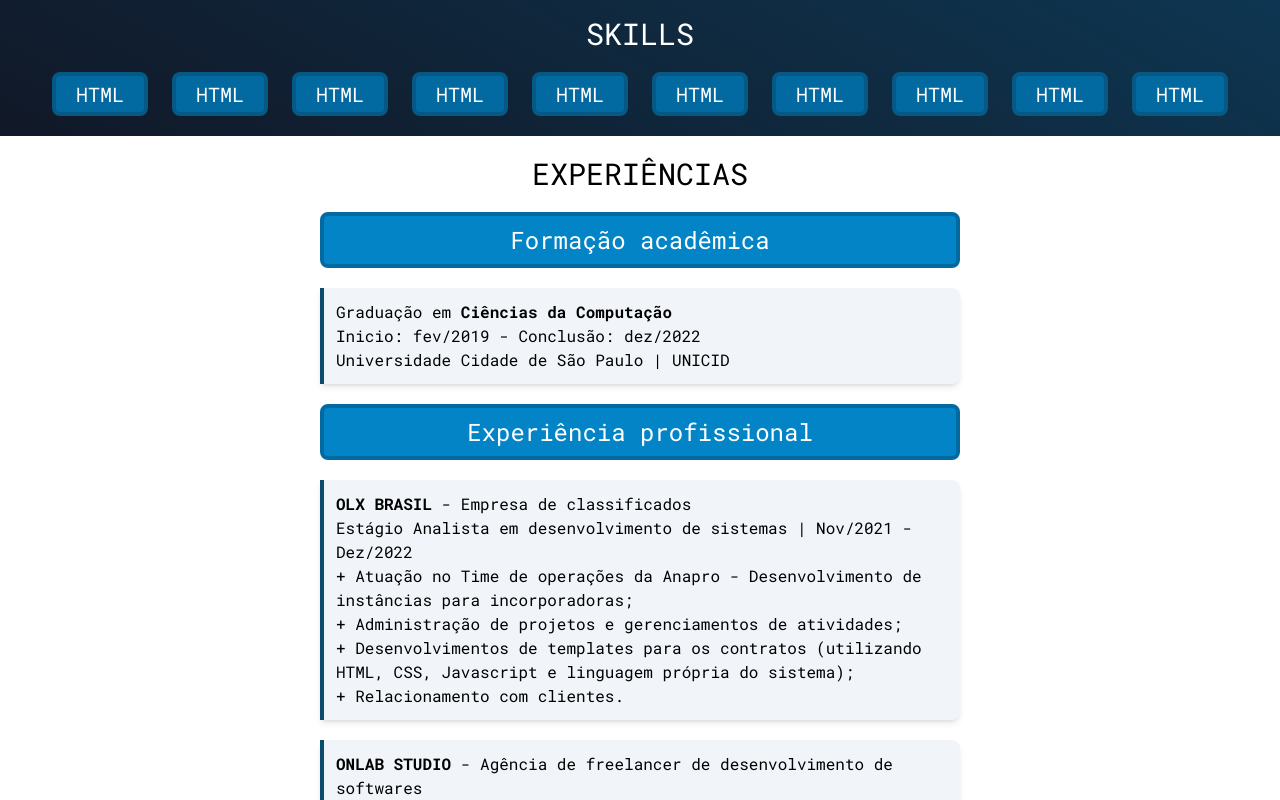
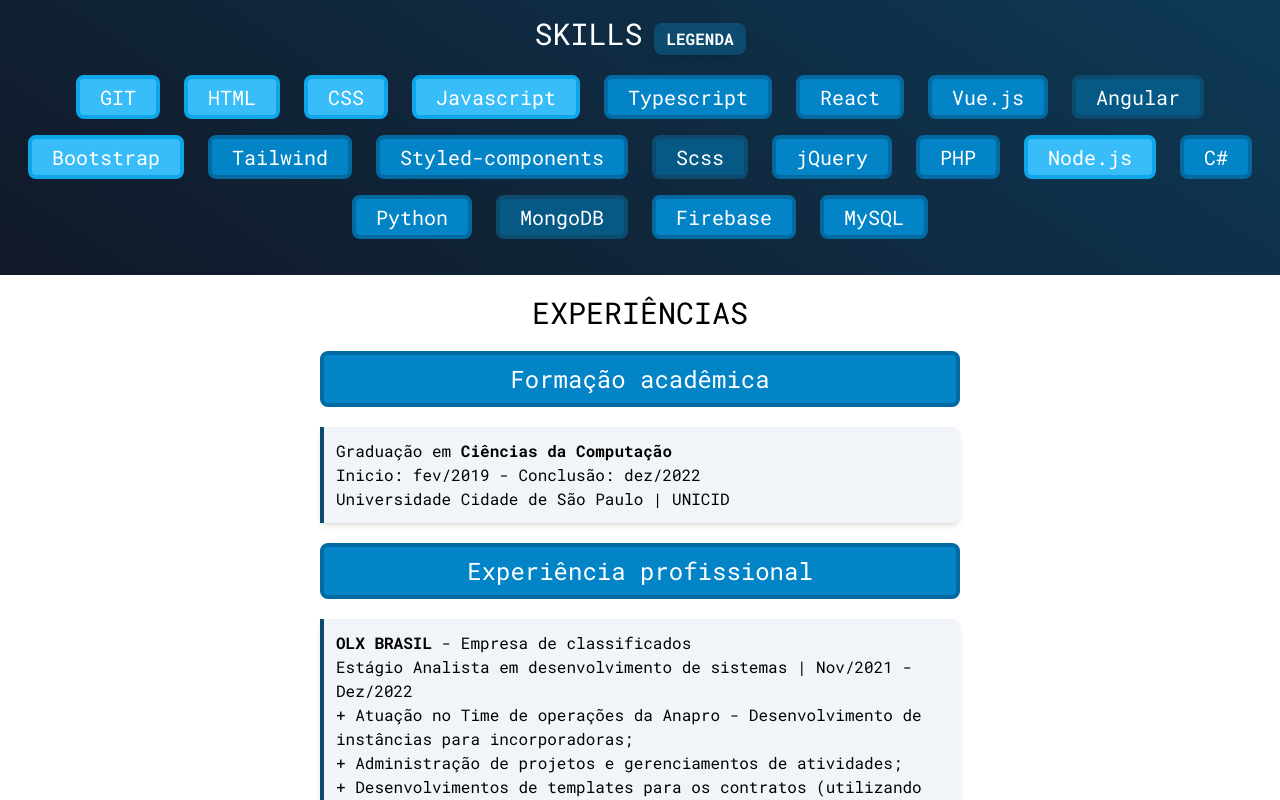
Before and after one commit to KaiqueBM/Kaique-Portfolio, a React (Vite) app: page / in a window 1280 px wide. Shown: the part 1400-2200 px from the top of the page. Built offline with nearby package versions, Linux system fonts and the light colour scheme.

Commit message:
Melhorias na aplicação

```diff
--- a/package.json
+++ b/package.json
@@ -17,11 +17,13 @@
     "react-dom": "^18.2.0",
     "react-icons": "^4.7.1",
     "react-reveal": "^1.2.2",
-    "react-router-dom": "^6.8.1"
+    "react-router-dom": "^6.8.1",
+    "react-typist": "^2.0.5"
   },
   "devDependencies": {
     "@types/react": "^18.0.27",
     "@types/react-dom": "^18.0.10",
+    "@types/react-typing-animation": "^1.6.3",
     "@vitejs/plugin-react": "^3.1.0",
     "autoprefixer": "^10.4.13",
     "postcss": "^8.4.21",
--- a/src/Home.tsx
+++ b/src/Home.tsx
@@ -3,6 +3,7 @@ import React, { useState } from 'react'
 import Background from './assets/fundo1.png';
 import Perfil from './assets/perfil.jpg';
 import Portfolio from './assets/home.png'
+import CV from './assets/Kaique_Miranda_CV.pdf'
 
 
 
@@ -12,6 +13,107 @@ import Footer from './components/Footer';
 import Contato from './components/Contato';
 
 import { Fade } from "react-awesome-reveal";
+import Experiencias from './components/Experiencias';
+
+import { Fragment } from "react";
+import {
+    Popover,
+    PopoverHandler,
+    PopoverContent,
+    Button,
+  } from "@material-tailwind/react";
+
+  import Typist from 'react-typist';
+
+interface Skills{
+    name: string,
+    nivel: number
+}[]
+
+const skills = [
+    {
+        "name": "GIT",
+        "nivel": 3
+    },{
+    "name": "HTML",
+    "nivel": 3
+},{
+    "name": "CSS",
+    "nivel": 3
+},{
+    "name": "Javascript",
+    "nivel": 3
+},{
+    "name": "Typescript",
+    "nivel": 2
+},{
+    "name": "React",
+    "nivel": 2
+},{
+    "name": "Vue.js",
+    "nivel": 2
+},{
+    "name": "Angular",
+    "nivel": 1
+},{
+    "name": "Bootstrap",
+    "nivel": 3
+},{
+    "name": "Tailwind",
+    "nivel": 2
+},{
+    "name": "Styled-components",
+    "nivel": 2
+},{
+    "name": "Scss",
+    "nivel": 1
+},{
+    "name": "jQuery",
+    "nivel": 2
+},{
+    "name": "PHP",
+    "nivel": 2
+},{
+    "name": "Node.js",
+    "nivel": 3
+},{
+    "name": "C#",
+    "nivel": 2
+},{
+    "name": "Python",
+    "nivel": 2
+},{
+    "name": "MongoDB",
+    "nivel": 1
+},{
+    "name": "Firebase",
+    "nivel": 2
+},{
+    "name": "MySQL",
+    "nivel": 2
+}
+]
+
+//const teste = skills.reverse()
+
+const posts = [{
+    "id": 0,
+    "title": "Teste titulo",
+    "description": "Lorem ipsum dolor sit amet, consectetur adipiscing elit. Sed iaculis tellus at diam.",
+    "image": "https://raw.githubusercontent.com/KaiqueBM/catalogo-de-filmes/master/assets/app_1.png",
+    "video": "",
+    "github": "",
+    "project": "",
+    "tags": [{
+        "name": "HTML"
+    },{
+        "name": "HTML"
+    },{
+        "name": "HTML"
+    }]
+}]
+
+console.log(posts)
 
 
 
@@ -29,10 +131,11 @@ function Home(){
                         <div className='mr-5'><img className='transition hover:-translate-y-3.5 duration-500 imagem' src={Portfolio} /></div>
 
                         <div className='text-3xl flex flex-col justify-center items-center h-full text-900 hover:-translate-y-3.5 transition duration-500 w-2/4'>
-                        <div className='font-bold'>PORTFOLIO</div>
+                        <Typist avgTypingDelay={50} className="text-center pb-5" ><div className='font-bold'>PORTFOLIO</div>
                             <div className='text-8xl font-extrabold text'>Kaique Miranda</div>
-                            <div className='pb-2 pt-2'>Desenvolvedor front end</div>
-                        <div className='border-4 pl-8 pr-8 pt-2 pb-2 rounded-full border-black hover:border-white hover:text-white transition-all duration-500'>DOWNLOAD CV</div>
+                            <div className='pb-2 pt-2'>Desenvolvedor front end</div></Typist>
+                            <a href={CV} download><div className='border-4 pl-8 pr-8 pt-2 pb-2 rounded-full border-black hover:border-white hover:text-white transition-all duration-500'>DOWNLOAD CV</div></a>
+
                     </div>
 
                     </div>
@@ -70,96 +173,39 @@ function Home(){
                     </Fade>
 
                     <Fade direction="right">
-                    <div className='text-center p-5 text-3xl' id="skills">SKILLS </div>
+                    <div className='text-center p-5 text-3xl' id="skills">SKILLS
+                        <Fragment>
+                            <Popover placement="bottom">
+                                <PopoverHandler>
+                                    <Button variant="gradient" className="transition hover:bg-slate-600 p-1 rounded-lg text-base bg-sky-900 ml-3 pl-3 pr-3">LEGENDA</Button>
+                                </PopoverHandler>
+                                <PopoverContent className="rounded-xl z-50 w-80 text-white uppercase">
+                                    <div className='bg-sky-800 pl-5 pr-5 pt-1 pb-1 rounded-lg border-4 border-sky-900 ml-3 mr-3 mb-2 text-center'>Básico</div>
+                                    <div className='bg-sky-600 pl-5 pr-5 pt-1 pb-1 rounded-lg border-4 border-sky-700 ml-3 mr-3 mb-2 text-center'>Intermediário</div>
+                                    <div className='bg-sky-400 pl-5 pr-5 pt-1 pb-1 rounded-lg border-4 border-sky-500 ml-3 mr-3 mb-2 text-center'>Avançado</div>
+                                </PopoverContent>
+                                </Popover>
+                            </Fragment>
+                    </div>
 
-                    <div className='flex flex-row justify-center text-xl text-white mb-5'>
-                        <div className='bg-sky-700 pl-5 pr-5 pt-1 pb-1 rounded-lg border-4 border-sky-800 ml-3 mr-3'>HTML</div>
-                        <div className='bg-sky-700 pl-5 pr-5 pt-1 pb-1 rounded-lg border-4 border-sky-800 ml-3 mr-3'>HTML</div>
-                        <div className='bg-sky-700 pl-5 pr-5 pt-1 pb-1 rounded-lg border-4 border-sky-800 ml-3 mr-3'>HTML</div>
-                        <div className='bg-sky-700 pl-5 pr-5 pt-1 pb-1 rounded-lg border-4 border-sky-800 ml-3 mr-3'>HTML</div>
-                        <div className='bg-sky-700 pl-5 pr-5 pt-1 pb-1 rounded-lg border-4 border-sky-800 ml-3 mr-3'>HTML</div>
-                        <div className='bg-sky-700 pl-5 pr-5 pt-1 pb-1 rounded-lg border-4 border-sky-800 ml-3 mr-3'>HTML</div>
-                        <div className='bg-sky-700 pl-5 pr-5 pt-1 pb-1 rounded-lg border-4 border-sky-800 ml-3 mr-3'>HTML</div>
-                        <div className='bg-sky-700 pl-5 pr-5 pt-1 pb-1 rounded-lg border-4 border-sky-800 ml-3 mr-3'>HTML</div>
-                        <div className='bg-sky-700 pl-5 pr-5 pt-1 pb-1 rounded-lg border-4 border-sky-800 ml-3 mr-3'>HTML</div>
-                        <div className='bg-sky-700 pl-5 pr-5 pt-1 pb-1 rounded-lg border-4 border-sky-800 ml-3 mr-3'>HTML</div>
+                    <div className='flex flex-row flex-wrap container mx-auto justify-center text-xl text-white mb-5'>
+                        {skills.map((skill:Skills, index: number) => (
+
+                            skill.nivel === 3 && (<div className='bg-sky-400 pl-5 pr-5 pt-1 pb-1 rounded-lg border-4 border-sky-500 ml-3 mr-3 mb-4 text-center transition hover:-translate-y-2'>{skill.name}</div>)
+                            || skill.nivel === 2 && (<div className='bg-sky-600 pl-5 pr-5 pt-1 pb-1 rounded-lg border-4 border-sky-700 ml-3 mr-3 mb-4 text-center transition hover:-translate-y-2'>{skill.name}</div>)
+                            || skill.nivel === 1 && (<div className='bg-sky-800 pl-5 pr-5 pt-1 pb-1 rounded-lg border-4 border-sky-900 ml-3 mr-3 mb-4 text-center transition hover:-translate-y-2'>{skill.name}</div>)
+
+
+                            ))}
                     </div>
+
+
+
+                    <div></div>
                     </Fade>
                 </div>
 
-                <div className='text-black' id="experiencias">
-                <Fade direction="left">
-                    <div className='text-center p-5 text-3xl'>EXPERIÊNCIAS </div>
-                    </Fade>
-
-                    <div className='flex flex-col justify-center items-center'>
-                    <Fade direction="left" className='text-center text-2xl bg-sky-600 w-6/12 pl-20 pr-20 pt-2 pb-2 rounded-lg text-white border-4 border-sky-700'>
-                    <div>Formação acadêmica</div>
-                    </Fade>
-                        <Fade direction="left" className='bg-slate-100 border-l-4 border-sky-900 p-3 mt-5 mb-5 w-6/12 rounded-r-lg shadow-md hover:bg-sky-900 hover:text-white hover:border-slate-100 transition duration-500'>
-                        <div>
-                            <div>Graduação em <strong>Ciências da Computação</strong></div>
-                            <div>Inicio: fev/2019 - Conclusão: dez/2022</div>
-                            <div>Universidade Cidade de São Paulo | UNICID</div>
-                        </div>
-                        </Fade>
-
-                    <Fade direction="left" className='text-center text-2xl bg-sky-600 w-6/12 pl-20 pr-20 pt-2 pb-2 rounded-lg text-white border-4 border-sky-700'>
-                    <div >Experiência profissional</div>
-                    </Fade>
-
-                    <Fade direction="left" className='bg-slate-100 border-l-4 border-sky-900 p-3 mt-5 mb-5 w-6/12 rounded-r-lg shadow-md hover:bg-sky-900 hover:text-white hover:border-slate-100 transition duration-500'>
-                        <div>
-                            <div><strong>OLX BRASIL</strong> - Empresa de classificados</div>
-                            <div>Estágio Analista em desenvolvimento de sistemas | Nov/2021 - Dez/2022</div>
-                            <div>+ Atuação no Time de operações da Anapro - Desenvolvimento de instâncias para incorporadoras;</div>
-                            <div>+ Administração de projetos e gerenciamentos de atividades;</div>
-                            <div>+ Desenvolvimentos de templates para os contratos (utilizando HTML, CSS, Javascript e linguagem própria do sistema);</div>
-                            <div>+ Relacionamento com clientes.</div>
-                        </div>
-                        </Fade>
-
-                        <Fade direction="left" className='bg-slate-100 border-l-4 border-sky-900 p-3 mb-5 w-6/12 rounded-r-lg shadow-md hover:bg-sky-900 hover:text-white hover:border-slate-100 transition duration-500'>
-                        <div>
-                            <div><strong>ONLAB STUDIO</strong> - Agência de freelancer de desenvolvimento de softwares</div>
-                            <div>Estágio em desenvolvimento Web | Ago/2021 - Nov/2021</div>
-                            <div>+ Criação e desenvolvimento de sites responsivos; Atuação no front-end (HTML, CSS, Javascript, Bootstrap, React);</div>
-                            <div>+ Desenvolvimento de temas para sites em Wordpress (PHP, Javascript, Ajax, jQuery);</div>
-                            <div>+ Principal projeto Yappi: <a className='font-semibold' href="https://www.yappi.com.br/">https://www.yappi.com.br/</a></div>
-                        </div>
-                        </Fade>
-
-
-                    <Fade direction="left" className='text-center text-2xl bg-sky-600 w-6/12 pl-20 pr-20 pt-2 pb-2 rounded-lg text-white border-4 border-sky-700'>
-                    <div>Certificados</div>
-                    </Fade>
-
-                    <Fade direction="left" className='bg-slate-100 border-l-4 border-sky-900 p-3 mt-5 mb-5 w-6/12 rounded-r-lg shadow-md hover:bg-sky-900 hover:text-white hover:border-slate-100 transition duration-500'>
-                    <div>
-                            <div><strong>Curso desenvolvimento Web Full Stack </strong> - ProgramadorBR</div>
-                            <div>Emissão em setembro/2022;</div>
-                            <div>+ Front end: HTML, CSS, Javascript, jQuery, Bootstrap e React;</div>
-                            <div>+ Back end: Firebase, Node Js e Mongo DB;</div>
-                        </div>
-                        </Fade>
-
-                        <Fade direction="left" className='bg-slate-100 border-l-4 border-sky-900 p-3 mb-5 w-6/12 rounded-r-lg shadow-md hover:bg-sky-900 hover:text-white hover:border-slate-100 transition duration-500'>
-                        <div>
-                            <div><strong>Certificado Data visualization</strong> - Kaggle</div>
-                            <div>Emissão em agosto/2022;</div>
-                            <div>+ Python e bibliotecas como Matplotlib e seaborn. </div>
-                        </div>
-                        </Fade>
-
-                        <Fade direction="left" className='bg-slate-100 border-l-4 border-sky-900 p-3 mb-5 w-6/12 rounded-r-lg shadow-md hover:bg-sky-900 hover:text-white hover:border-slate-100 transition duration-500'>
-                        <div>
-                            <div><strong>Certificado Intro Machine Learning</strong> - Kaggle</div>
-                            <div>Emissão em setembro/2022;</div>
-                            <div>+ Python e bibliotecas como Pandas e scikit-learn.</div>
-                        </div>
-                        </Fade>
-                    </div>
-                </div>
+                <Experiencias />
 
 
 
--- /dev/null
+++ b/src/components/Experiencias.tsx
@@ -0,0 +1,81 @@
+import { Fade } from "react-awesome-reveal";
+
+const Experiencias = () => {
+  return (
+    <div className='text-black' id="experiencias">
+                <Fade direction="left">
+                    <div className='text-center p-5 text-3xl'>EXPERIÊNCIAS </div>
+                    </Fade>
+
+                    <div className='flex flex-col justify-center items-center'>
+                    <Fade direction="left" className='text-center text-2xl bg-sky-600 w-6/12 pl-20 pr-20 pt-2 pb-2 rounded-lg text-white border-4 border-sky-700'>
+                    <div>Formação acadêmica</div>
+                    </Fade>
+                        <Fade direction="left" className='bg-slate-100 border-l-4 border-sky-900 p-3 mt-5 mb-5 w-6/12 rounded-r-lg shadow-md hover:bg-sky-900 hover:text-white hover:border-slate-100 transition duration-500'>
+                        <div>
+                            <div>Graduação em <strong>Ciências da Computação</strong></div>
+                            <div>Inicio: fev/2019 - Conclusão: dez/2022</div>
+                            <div>Universidade Cidade de São Paulo | UNICID</div>
+                        </div>
+                        </Fade>
+
+                    <Fade direction="left" className='text-center text-2xl bg-sky-600 w-6/12 pl-20 pr-20 pt-2 pb-2 rounded-lg text-white border-4 border-sky-700'>
+                    <div >Experiência profissional</div>
+                    </Fade>
+
+                    <Fade direction="left" className='bg-slate-100 border-l-4 border-sky-900 p-3 mt-5 mb-5 w-6/12 rounded-r-lg shadow-md hover:bg-sky-900 hover:text-white hover:border-slate-100 transition duration-500'>
+                        <div>
+                            <div><strong>OLX BRASIL</strong> - Empresa de classificados</div>
+                            <div>Estágio Analista em desenvolvimento de sistemas | Nov/2021 - Dez/2022</div>
+                            <div>+ Atuação no Time de operações da Anapro - Desenvolvimento de instâncias para incorporadoras;</div>
+                            <div>+ Administração de projetos e gerenciamentos de atividades;</div>
+                            <div>+ Desenvolvimentos de templates para os contratos (utilizando HTML, CSS, Javascript e linguagem própria do sistema);</div>
+                            <div>+ Relacionamento com clientes.</div>
+                        </div>
+                        </Fade>
+
+                        <Fade direction="left" className='bg-slate-100 border-l-4 border-sky-900 p-3 mb-5 w-6/12 rounded-r-lg shadow-md hover:bg-sky-900 hover:text-white hover:border-slate-100 transition duration-500'>
+                        <div>
+                            <div><strong>ONLAB STUDIO</strong> - Agência de freelancer de desenvolvimento de softwares</div>
+                            <div>Estágio em desenvolvimento Web | Ago/2021 - Nov/2021</div>
+                            <div>+ Criação e desenvolvimento de sites responsivos; Atuação no front-end (HTML, CSS, Javascript, Bootstrap, React);</div>
+                            <div>+ Desenvolvimento de temas para sites em Wordpress (PHP, Javascript, Ajax, jQuery);</div>
+                            <div>+ Principal projeto Yappi: <a className='font-semibold' href="https://www.yappi.com.br/">https://www.yappi.com.br/</a></div>
+                        </div>
+                        </Fade>
+
+
+                    <Fade direction="left" className='text-center text-2xl bg-sky-600 w-6/12 pl-20 pr-20 pt-2 pb-2 rounded-lg text-white border-4 border-sky-700'>
+                    <div>Certificados</div>
+                    </Fade>
+
+                    <Fade direction="left" className='bg-slate-100 border-l-4 border-sky-900 p-3 mt-5 mb-5 w-6/12 rounded-r-lg shadow-md hover:bg-sky-900 hover:text-white hover:border-slate-100 transition duration-500'>
+                    <div>
+                            <div><strong>Curso desenvolvimento Web Full Stack </strong> - ProgramadorBR</div>
+                            <div>Emissão em setembro/2022;</div>
+                            <div>+ Front end: HTML, CSS, Javascript, jQuery, Bootstrap e React;</div>
+                            <div>+ Back end: Firebase, Node Js e Mongo DB;</div>
+                        </div>
+                        </Fade>
+
+                        <Fade direction="left" className='bg-slate-100 border-l-4 border-sky-900 p-3 mb-5 w-6/12 rounded-r-lg shadow-md hover:bg-sky-900 hover:text-white hover:border-slate-100 transition duration-500'>
+                        <div>
+                            <div><strong>Certificado Data visualization</strong> - Kaggle</div>
+                            <div>Emissão em agosto/2022;</div>
+                            <div>+ Python e bibliotecas como Matplotlib e seaborn. </div>
+                        </div>
+                        </Fade>
+
+                        <Fade direction="left" className='bg-slate-100 border-l-4 border-sky-900 p-3 mb-5 w-6/12 rounded-r-lg shadow-md hover:bg-sky-900 hover:text-white hover:border-slate-100 transition duration-500'>
+                        <div>
+                            <div><strong>Certificado Intro Machine Learning</strong> - Kaggle</div>
+                            <div>Emissão em setembro/2022;</div>
+                            <div>+ Python e bibliotecas como Pandas e scikit-learn.</div>
+                        </div>
+                        </Fade>
+                    </div>
+                </div>
+  )
+}
+
+export default Experiencias
--- a/src/index.css
+++ b/src/index.css
@@ -37,3 +37,30 @@
     .bg-black {
         --tw-bg-opacity: 0.85;
     }
+
+     :root {
+        --primary: rgb(37, 37, 37);
+        --secondary: rgb(31, 141, 214);
+    }
+    /* Scrollbar styles */
+    /* Firefox */
+
+    * {
+        scrollbar-width: thin;
+        scrollbar-color: var(--primary) var(--secondary);
+    }
+    /* Chrome, Edge, and Safari */
+
+    *::-webkit-scrollbar {
+        width: 16px;
+    }
+
+    *::-webkit-scrollbar-track {
+        background: var(--primary);
+    }
+
+    *::-webkit-scrollbar-thumb {
+        background-color: var(--secondary);
+        border-radius: 20px;
+        border: 3px solid var(--primary);
+    }
--- a/src/main.tsx
+++ b/src/main.tsx
@@ -10,7 +10,7 @@ import SinglePost from './components/SinglePost'
 
 
 ReactDOM.createRoot(document.getElementById('root') as HTMLElement).render(
-  <React.StrictMode>
+  //<React.StrictMode>
   <BrowserRouter>
     <Routes>
       <Route element={<App />}>
@@ -19,5 +19,6 @@ ReactDOM.createRoot(document.getElementById('root') as HTMLElement).render(
       </Route>
     </Routes>
   </BrowserRouter>
-</React.StrictMode>,
+//</React.StrictMode>
+,
 )
```
Also changed, not shown: src/components/Contato.tsx (+9 -5 lines), 2 other files (tests, documents, lock files or other folders).
